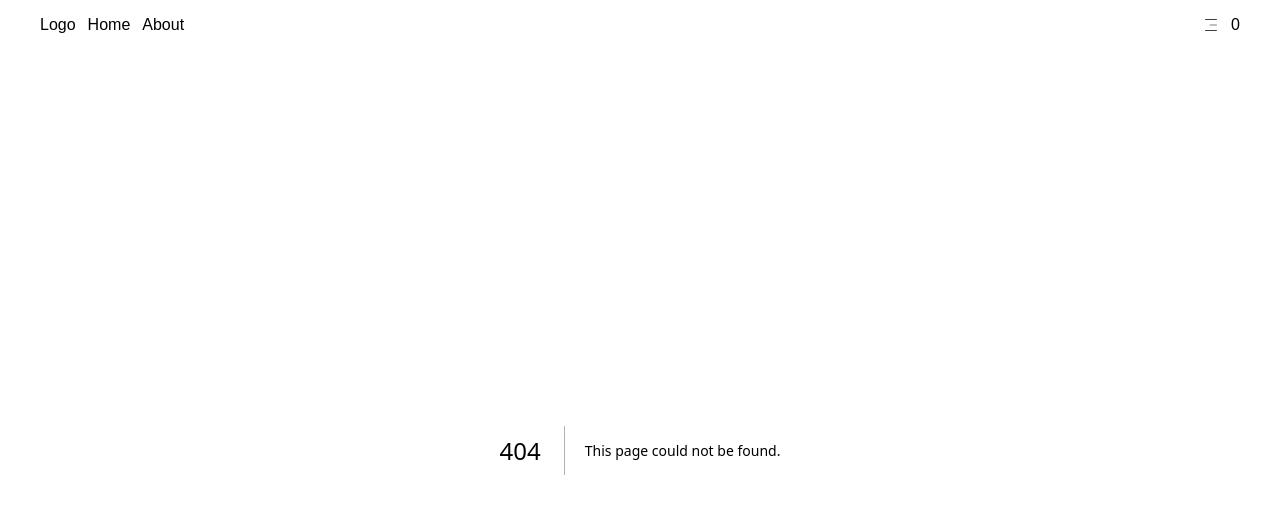
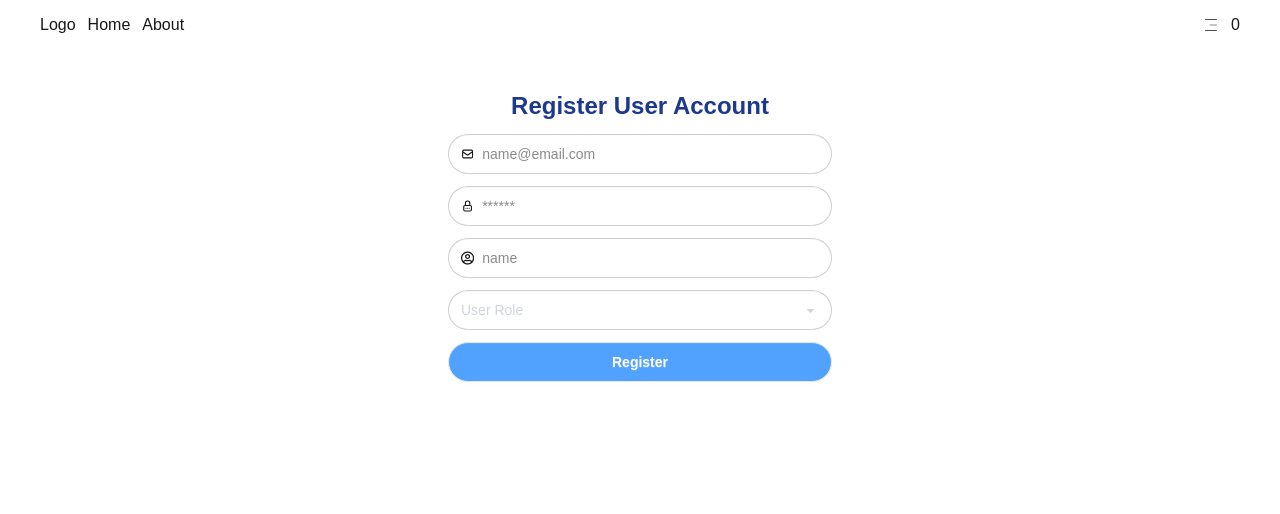
Before and after one commit to masdefry/JCWD3302-Frontend, a Next.js app in the folder intro-nextjs/: page /register in a window 1280 px wide. Before the commit this address had no page. Shown: the top 514 px of the page. Built offline with nearby package versions, Linux system fonts and the light colour scheme.

Commit message:
create next api and form validation using formik yup

```diff
--- a/intro-nextjs/package.json
+++ b/intro-nextjs/package.json
@@ -9,12 +9,15 @@
     "lint": "next lint"
   },
   "dependencies": {
+    "backendless": "^7.4.6",
     "daisyui": "^5.0.43",
+    "formik": "^2.4.6",
     "next": "15.3.3",
     "react": "^19.0.0",
     "react-dom": "^19.0.0",
     "react-icons": "^5.5.0",
     "react-toastify": "^11.0.5",
+    "yup": "^1.6.1",
     "zustand": "^5.0.5"
   },
   "devDependencies": {
--- /dev/null
+++ b/intro-nextjs/src/app/api/auth/register/route.ts
@@ -0,0 +1,22 @@
+import { NextRequest, NextResponse } from 'next/server';
+import Backendless from '@/lib/backendless';
+
+export async function POST(req: NextRequest) {
+  try {
+    const { email, username, password, role } = await req.json(); // Untuk mengambil data dari request
+
+    await Backendless.Data.of('UserAccount').save({
+      email,
+      username,
+      password,
+      role
+    });
+
+    return NextResponse.json(
+        {message: 'Account user created successful'},
+        {status: 201},
+    )
+  } catch (error) {
+    return NextResponse.json(error);
+  }
+}
--- /dev/null
+++ b/intro-nextjs/src/app/api/demo/route.ts
@@ -0,0 +1,5 @@
+import { NextRequest, NextResponse } from 'next/server';
+
+export async function GET(req: NextRequest) {
+  return NextResponse.json({ message: 'Connected' }, { status: 200 });
+}
--- a/intro-nextjs/src/app/register/index.tsx
+++ /dev/null
@@ -1,3 +0,0 @@
-export default function Page() {
-  return <h1>Hello</h1>;
-}
--- /dev/null
+++ b/intro-nextjs/src/app/register/page.tsx
@@ -0,0 +1,92 @@
+'use client';
+import { HiOutlineMail } from 'react-icons/hi';
+import { TbLockPassword } from 'react-icons/tb';
+import { FaRegUserCircle } from 'react-icons/fa';
+import { Formik, Form, Field, ErrorMessage } from 'formik';
+import { registerSchema } from '@/features/register/schemas/registerSchema';
+
+export default function Page() {
+  return (
+    <section className='flex flex-col items-center py-10'>
+      <div className='w-96 flex flex-col items-center gap-3'>
+        <h1 className='text-2xl font-bold text-blue-900'>
+          Register User Account
+        </h1>
+        <Formik
+          initialValues={{
+            email: '',
+            username: '',
+            password: '',
+            role: '',
+          }}
+          validationSchema={registerSchema}
+          onSubmit={(values) => {
+            console.log(values);
+          }}
+        >
+          <Form className='w-full flex flex-col gap-3'>
+            <label className='input input-bordered flex items-center gap-2 rounded-full w-full'>
+              <HiOutlineMail />
+              <Field
+                type='text'
+                name='email'
+                className='grow'
+                placeholder='name@email.com'
+              />
+            </label>
+            <ErrorMessage
+              name='email'
+              component={'div'}
+              className='text-red-500 text-sm'
+            />
+
+            <label className='input input-bordered flex items-center gap-2 rounded-full w-full'>
+              <TbLockPassword />
+              <Field
+                type='password'
+                name='password'
+                className='grow'
+                placeholder='******'
+              />
+            </label>
+            <ErrorMessage name='password' />
+
+            <label className='input input-bordered flex items-center gap-2 rounded-full w-full'>
+              <FaRegUserCircle />
+              <Field
+                type='text'
+                name='username'
+                className='grow'
+                placeholder='name'
+              />
+            </label>
+            <ErrorMessage name='username' />
+
+            <Field
+              as='select'
+              name='role'
+              className='select select-bordered rounded-full w-full text-gray-300'
+            >
+              <option
+                value=''
+                disabled
+              >
+                User Role
+              </option>
+              <option>USER</option>
+              <option>ADMIN</option>
+            </Field>
+            <ErrorMessage name='role' />
+
+            <button
+              type='submit'
+              className='btn bg-blue-400 hover:bg-blue-600 text-white rounded-full w-full'
+            >
+              Register
+            </button>
+          </Form>
+        </Formik>
+      </div>
+    </section>
+  );
+}
--- a/intro-nextjs/src/app/register/user/page.tsx
+++ /dev/null
@@ -1,3 +0,0 @@
-export default function Page() {
-  return <h1>Hello</h1>;
-}
--- /dev/null
+++ b/intro-nextjs/src/features/register/schemas/registerSchema.ts
@@ -0,0 +1,18 @@
+import * as yup from 'yup';
+
+export const registerSchema = yup.object().shape({
+  username: yup
+    .string()
+    .required('Username is required')
+    .min(10, 'Username have minimum 10 characters')
+    .max(25, 'Username have maximum 25 characters'),
+  email: yup
+    .string()
+    .email('Email format is invalid')
+    .required('Email is required'),
+  password: yup
+    .string()
+    .required('Password is required')
+    .max(25, 'Password have maximum 25 characters'),
+  role: yup.string().required('Role is required'),
+});
--- /dev/null
+++ b/intro-nextjs/src/lib/backendless.ts
@@ -0,0 +1,13 @@
+import Backendless from 'backendless';
+
+const APP_ID = process.env.BACKENDLESS_APP_ID!;
+const API_KEY = process.env.BACKENDLESS_API_KEY!;
+
+// Inisialisasi Backendless
+Backendless.initApp(APP_ID, API_KEY);
+
+export default Backendless;
+
+
+
+// File env (environtment variable)
```
Also changed, not shown: 1 other file (tests, documents, lock files or other folders).
